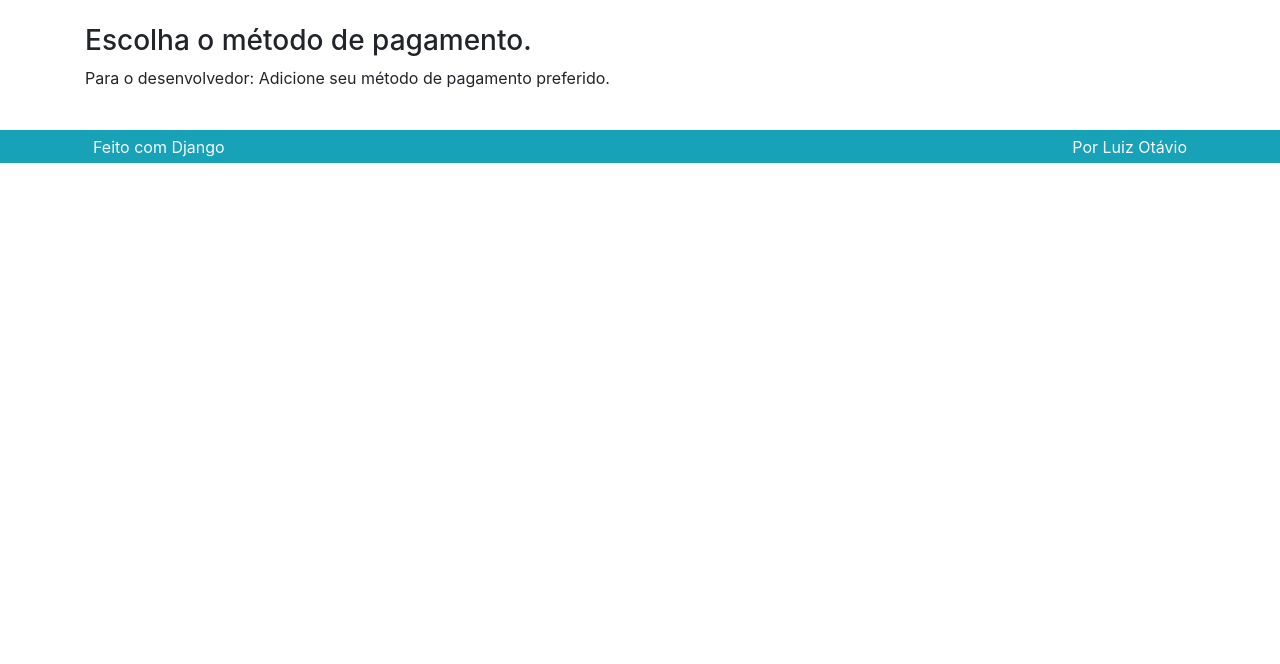
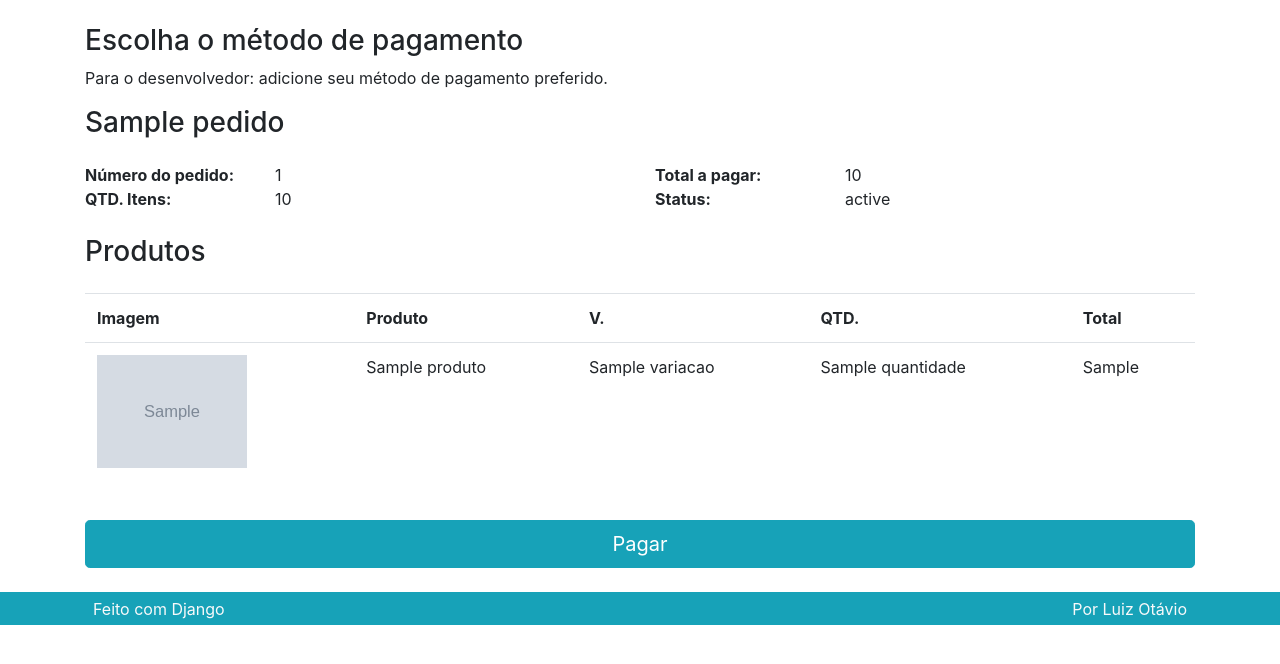
Before and after one commit to CarolGenari/E-commerce, a Django app: template pedido/templates/pedido/pagar.html in a window 1280 px wide. Shown: the part 56-720 px from the top of the page. Run offline with Django 4.2, Linux system fonts and the light colour scheme; the template is opened without the code that fills it: most values are stand-ins (such as "Sample title", 1, 10 or a date in 2020); grey boxes marked "Sample" are stand-in pictures; some libraries are stand-ins or nearby versions.

Commit message:
Adicionado Pagar

```diff
--- a/pedido/templates/pedido/pagar.html
+++ b/pedido/templates/pedido/pagar.html
@@ -1,10 +1,75 @@
 {% extends 'base.html'%}
+{% load carolfilters %}
+{% load static %}
 
 {% block conteudo%}
 <div class="row">
     <div class="col">
-        <h3>Escolha o método de pagamento.</h3>
-        <p>Para o desenvolvedor: Adicione seu método de pagamento preferido.</p>
+        <h3>Escolha o método de pagamento</h3>
+        <p>Para o desenvolvedor: adicione seu método de pagamento preferido.</p>
+    </div>
+</div>
+
+<div class="row">
+    <div class="col">
+        <h3>{{ pedido }}</h3>
+
+        <div class="row mt-4">
+            <div class="col-lg-2 font-weight-bold">Número do pedido:</div>
+            <div class="col-lg-4">{{ pedido.id }}</div>
+            <div class="col-lg-2 font-weight-bold">Total a pagar:</div>
+            <div class="col-lg-4">{{ pedido.total|formata_preco }}</div>
+
+            <div class="col-lg-2 font-weight-bold">QTD. Itens:</div>
+            <div class="col-lg-4">{{ pedido.qtd_total }}</div>
+            <div class="col-lg-2 font-weight-bold">Status:</div>
+            <div class="col-lg-4">{{ pedido.get_status_display }}</div>
+        </div>
+
+        <div class="row mt-4">
+            <div class="col">
+                <h3>Produtos</h3>
+            </div>
+        </div>
+
+        <div class="table-responsive mt-3">
+            <table class="table">
+                <tr>
+                    <th class="d-none d-lg-block">Imagem</th>
+                    <th>Produto</th>
+                    <th>V.</th>
+                    <th>QTD.</th>
+                    <th>Total</th>
+                </tr>
+
+                {% for linha in pedido.itempedido_set.all %}
+                <tr>
+                    <td class="d-none d-lg-block">
+                        <img class="cart-img" src="{% get_media_prefix %}{{ linha.imagem }}">
+                    </td>
+                    <td>{{ linha.produto }}</td>
+                    <td>{{ linha.variacao }}</td>
+                    <td>{{ linha.quantidade }}</td>
+                    <td>
+                        {% if linha.preco_promocional %}
+                        {{ linha.preco_promocional|formata_preco }}
+                        {% else %}
+                        {{ linha.preco|formata_preco }}
+                        {% endif %}
+                    </td>
+                </tr>
+                {% endfor %}
+            </table>
+        </div>
+
+
+        <div class="row mt-4">
+            <div class="col">
+                <a href="#" class="btn btn-primary btn-block btn-lg">Pagar</a>
+            </div>
+        </div>
+
+
     </div>
 </div>
 {% endblock %}
```
Also changed, not shown: pedido/views.py (+29 -6 lines), perfil/views.py (+27 -12 lines), projeto_e_commerce14.py (+53 -1 lines), projeto_e_commerce15.py (added).
